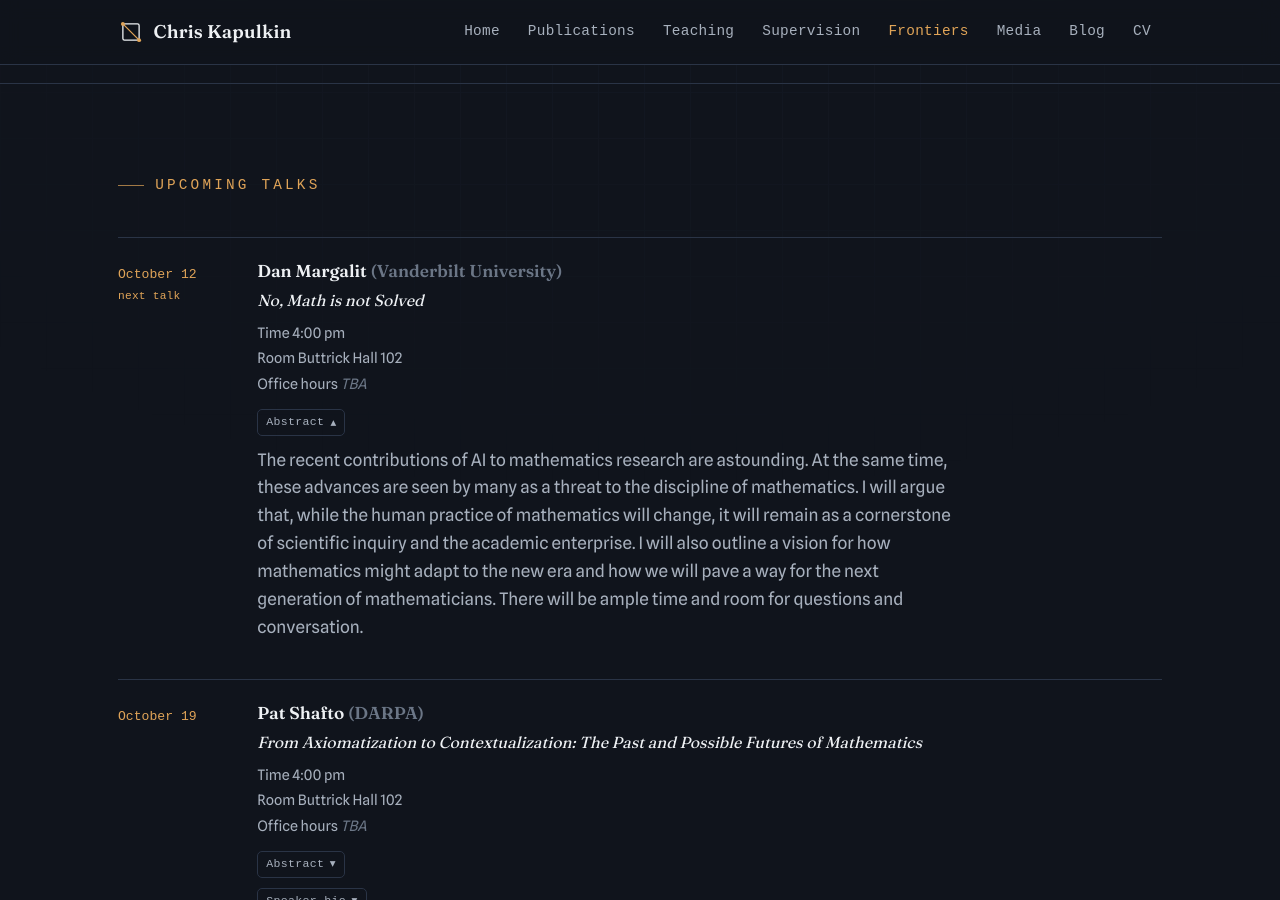
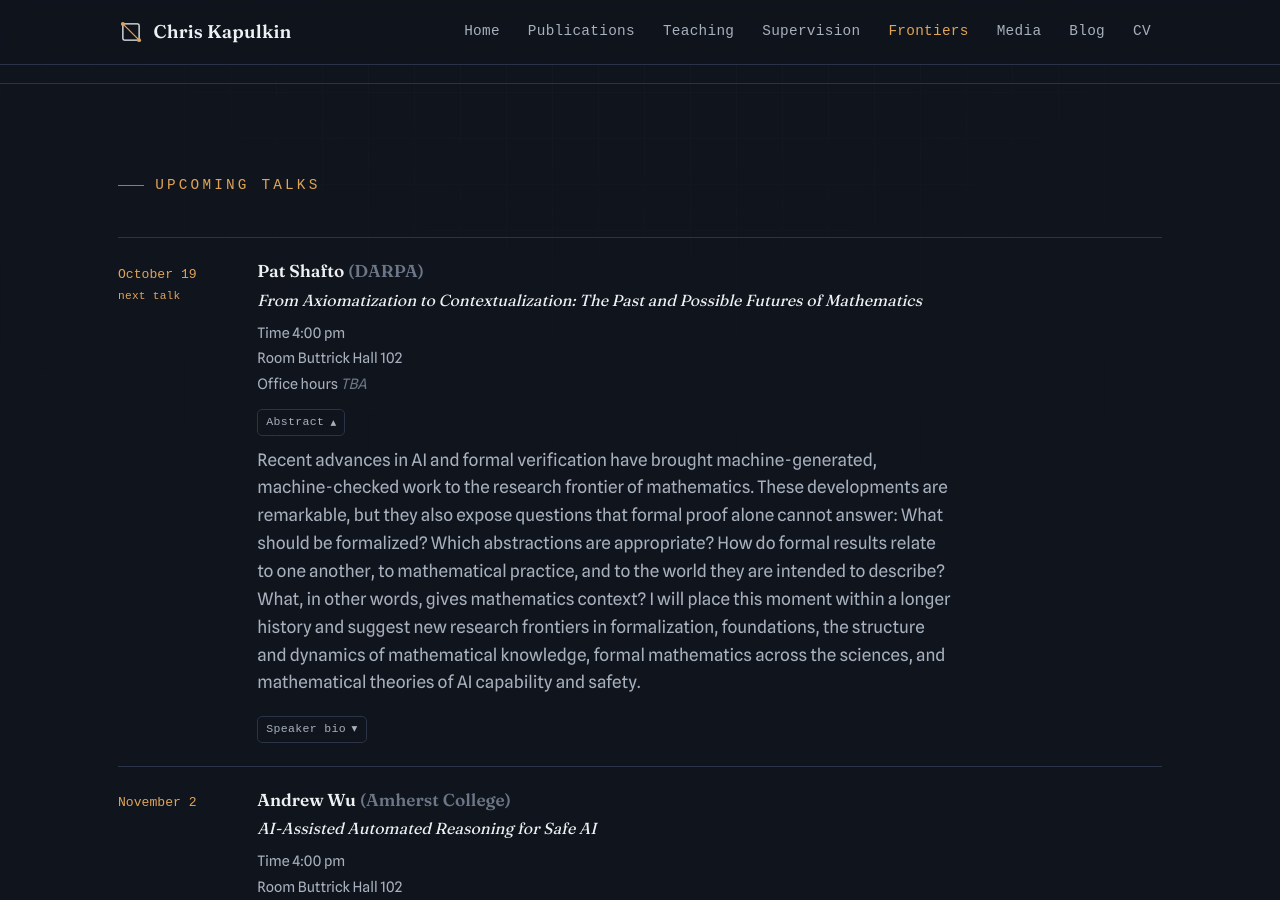
Before and after one commit to kkapulkin/kkapulkin.github.io, a Jekyll site: the page frontiers.html, which Jekyll copies as it is, in a window 1280 px wide and 900 px high, scrolled down 571 px. Built offline with Jekyll 4.4.1, drawn with Linux system fonts in a browser that asks for light colours; some web fonts are replaced; some of the changed text lies outside the part shown.

Commit message:
Move Dan Margalit's talk to past; spotlight Pat Shafto as next
Co-Authored-By: Claude Opus 5.5 <noreply@anthropic.com>

```diff
--- a/frontiers.html
+++ b/frontiers.html
@@ -122,29 +122,14 @@
     <div class="pub-list reveal in">
 
       <div class="pub talk next">
-        <span class="yr">October 12<br><span class="talk-next">next talk</span></span>
-        <div class="body">
-          <h3>Dan Margalit <span style="color:var(--chalk-faint)">(Vanderbilt University)</span></h3>
-          <p class="talk-title">No, Math is not Solved</p>
-          <p class="meta">Time 4:00 pm</p>
-          <p class="meta">Room Buttrick Hall 102</p>
-          <p class="meta">Office hours <span class="tba">TBA</span></p>
-          <details class="talk-abstract" open>
-            <summary>Abstract</summary>
-            <div class="prose"><p>The recent contributions of AI to mathematics research are astounding. At the same time, these advances are seen by many as a threat to the discipline of mathematics. I will argue that, while the human practice of mathematics will change, it will remain as a cornerstone of scientific inquiry and the academic enterprise. I will also outline a vision for how mathematics might adapt to the new era and how we will pave a way for the next generation of mathematicians. There will be ample time and room for questions and conversation.</p></div>
-          </details>
-        </div>
-      </div>
-
-      <div class="pub talk">
-        <span class="yr">October 19</span>
+        <span class="yr">October 19<br><span class="talk-next">next talk</span></span>
         <div class="body">
           <h3>Pat Shafto <span style="color:var(--chalk-faint)">(DARPA)</span></h3>
           <p class="talk-title">From Axiomatization to Contextualization: The Past and Possible Futures of Mathematics</p>
           <p class="meta">Time 4:00 pm</p>
           <p class="meta">Room Buttrick Hall 102</p>
           <p class="meta">Office hours <span class="tba">TBA</span></p>
-          <details class="talk-abstract">
+          <details class="talk-abstract" open>
             <summary>Abstract</summary>
             <div class="prose"><p>Recent advances in AI and formal verification have brought machine-generated, machine-checked work to the research frontier of mathematics. These developments are remarkable, but they also expose questions that formal proof alone cannot answer: What should be formalized? Which abstractions are appropriate? How do formal results relate to one another, to mathematical practice, and to the world they are intended to describe? What, in other words, gives mathematics context? I will place this moment within a longer history and suggest new research frontiers in formalization, foundations, the structure and dynamics of mathematical knowledge, formal mathematics across the sciences, and mathematical theories of AI capability and safety.</p></div>
           </details>
@@ -235,6 +220,19 @@
     <div class="pub-list reveal">
 
       <div class="pub talk past">
+        <span class="yr">October 12</span>
+        <div class="body">
+          <h3>Dan Margalit <span style="color:var(--chalk-faint)">(Vanderbilt University)</span></h3>
+          <p class="talk-title">No, Math is not Solved</p>
+          <p class="meta">Room Buttrick Hall 102</p>
+          <details class="talk-abstract">
+            <summary>Abstract</summary>
+            <div class="prose"><p>The recent contributions of AI to mathematics research are astounding. At the same time, these advances are seen by many as a threat to the discipline of mathematics. I will argue that, while the human practice of mathematics will change, it will remain as a cornerstone of scientific inquiry and the academic enterprise. I will also outline a vision for how mathematics might adapt to the new era and how we will pave a way for the next generation of mathematicians. There will be ample time and room for questions and conversation.</p></div>
+          </details>
+        </div>
+      </div>
+
+      <div class="pub talk past">
         <span class="yr">October 5</span>
         <div class="body">
           <h3>Alex Kontorovich <span style="color:var(--chalk-faint)">(Rutgers University)</span></h3>
```
